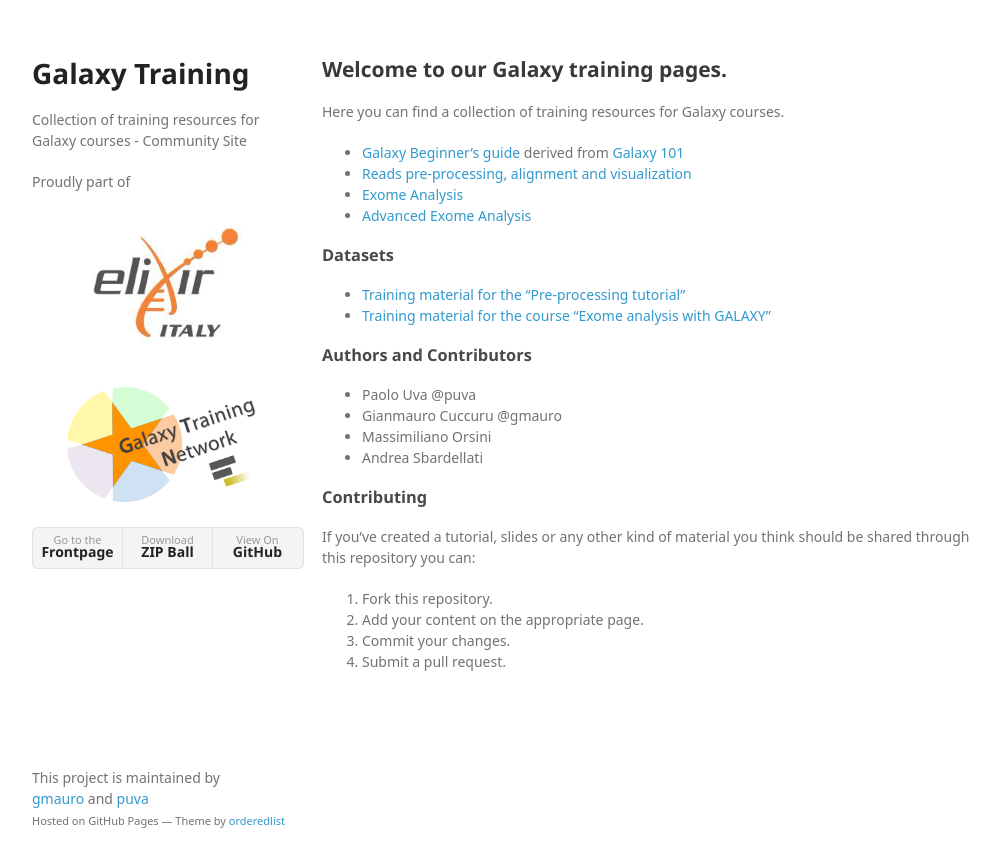
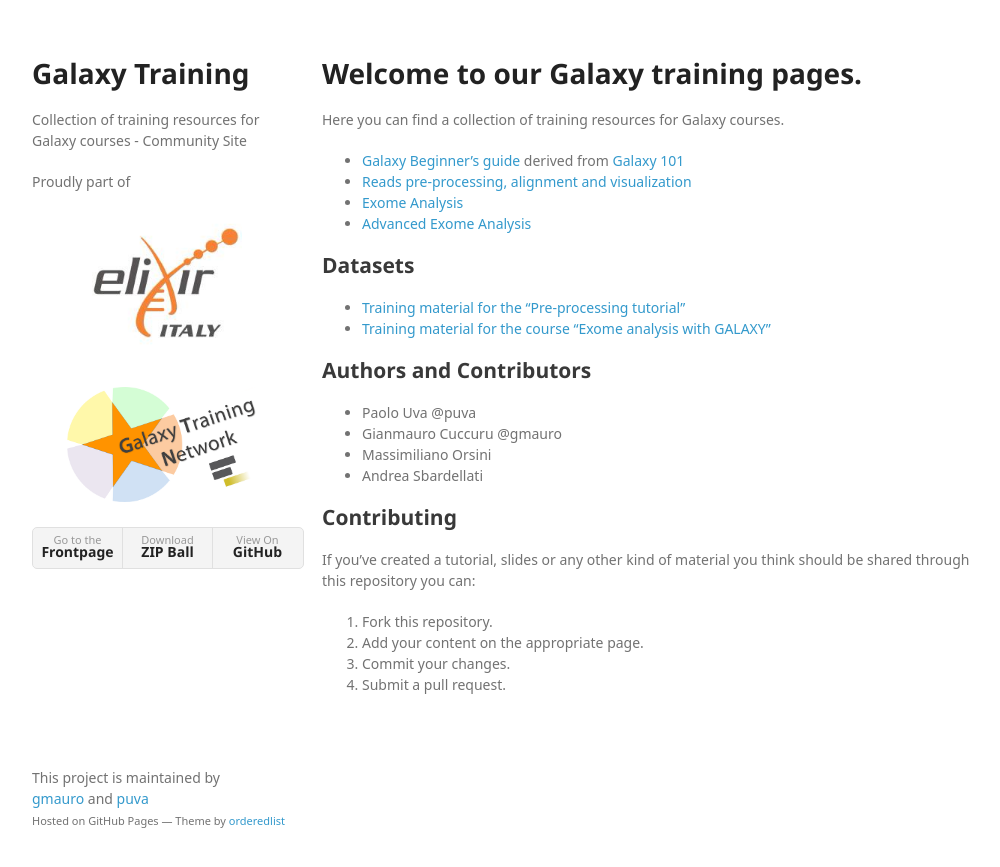
Before and after one commit to ELIXIR-IIB-training/Galaxy, a Jekyll site: the page built from index.md, in a window 1280 px wide. Shown: the top 867 px of the page, without its empty margins (128-1128 px from the left). Built offline with Jekyll 4.4.1, drawn with Linux system fonts in a browser that asks for light colours; some web fonts are replaced; comment, search, counter and statistics services are not loaded.

Commit message:
new headers

```diff
--- a/index.md
+++ b/index.md
@@ -4,7 +4,7 @@
 title: "ELIXIR-ITA: Galaxy tutorials"
 ---
 
-## Welcome to our Galaxy training pages.
+# Welcome to our Galaxy training pages.
 
 Here you can find a collection of training resources for Galaxy courses.
 
@@ -13,19 +13,19 @@
  * [Exome Analysis](exome_analysis.html)
  * [Advanced Exome Analysis](exome_analysis_advanced.html)
 
-### Datasets
+## Datasets
 
  * [Training material for the "Pre-processing tutorial"](data/preprocessing.tar.gz)
  * [Training material for the course "Exome analysis with GALAXY"](https://zenodo.org/record/61377)
 
-### Authors and Contributors
+## Authors and Contributors
 
  * Paolo Uva @puva
  * Gianmauro Cuccuru @gmauro
  * Massimiliano Orsini
  * Andrea Sbardellati
 
-### Contributing
+## Contributing
 
 If you've created a tutorial, slides or any other kind of material you think should be shared through this repository you can:
 
```
